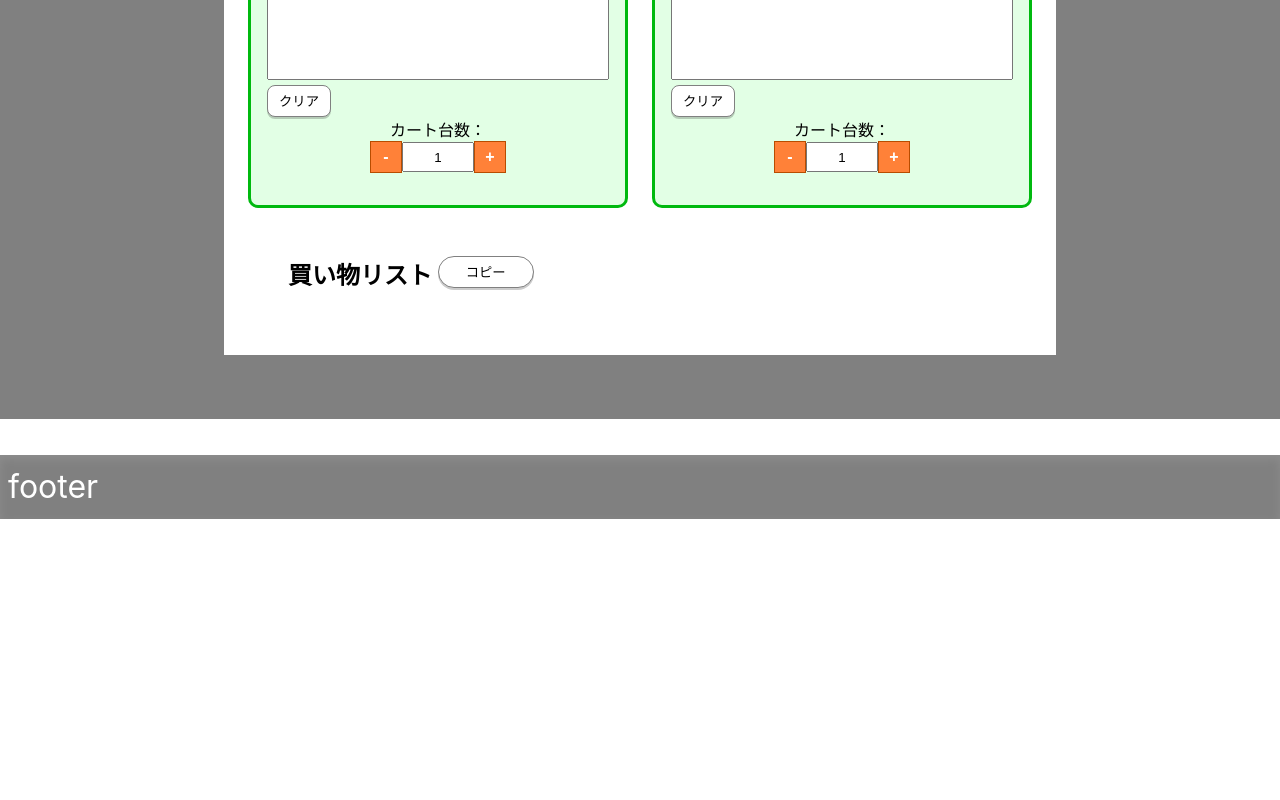
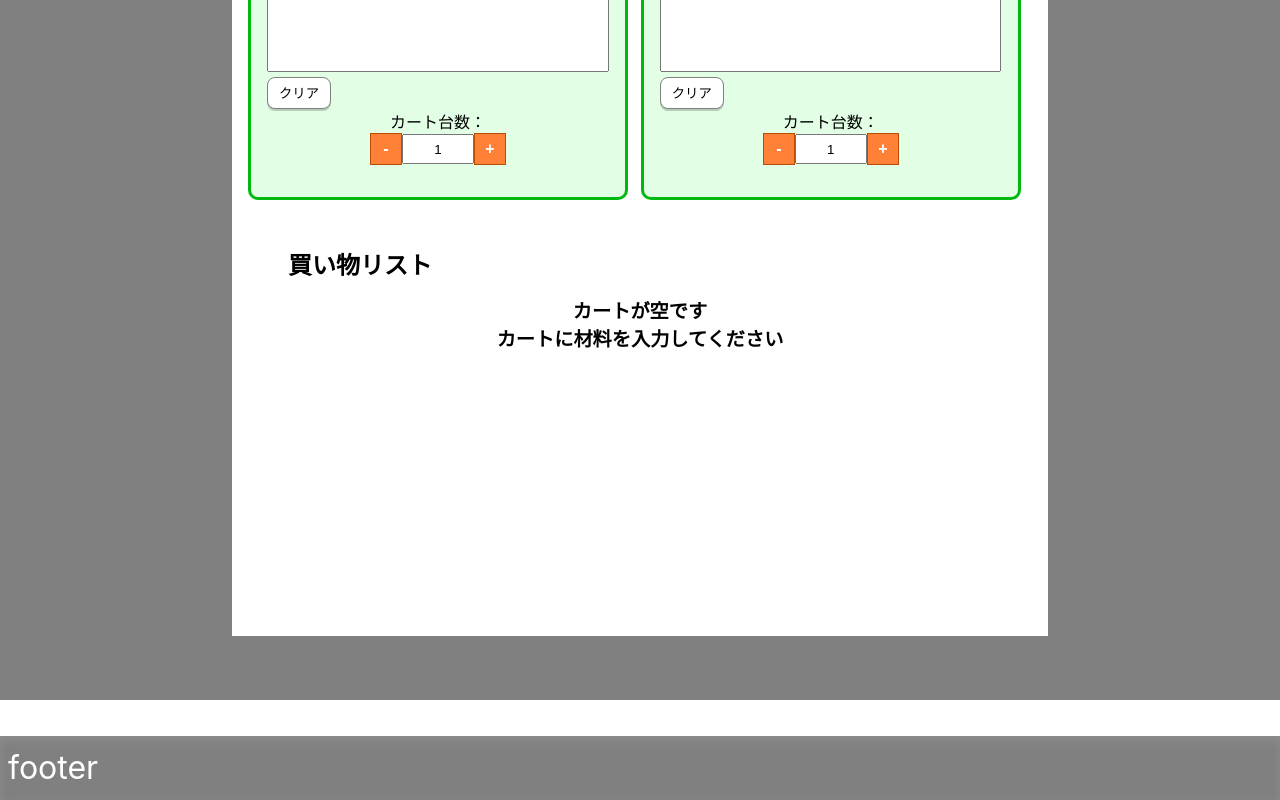
Before and after one commit to shimmen3141/calcart, a React (Create React App) app: page / in a window 1280 px wide. Shown: the part 884-1684 px from the top of the page. Before the commit the page ends 1403 px from the top, so only its background shows below. Built offline with nearby package versions, Linux system fonts and the light colour scheme.

Commit message:
update:cssの調整

```diff
--- a/src/features/Cart/Cart.css
+++ b/src/features/Cart/Cart.css
@@ -1,6 +1,6 @@
 .cart {
   position: relative;
-  width: calc(100vw - 3rem);
+  width: calc(100vw - 3.5rem);
   max-width: 380px;
   padding: 1rem 1rem 2rem 1rem;
   background-color: rgb(226, 255, 229);
--- a/src/features/Carts/Carts.css
+++ b/src/features/Carts/Carts.css
@@ -1,7 +1,7 @@
 .carts {
   display: flex;
   flex-wrap: nowrap;
-  gap: 24px;
+  gap: 0.8rem;
   overflow-x: auto;
   margin: 0 0.5rem 0 0.5rem;
 }
--- a/src/features/MainContents/MainContents.css
+++ b/src/features/MainContents/MainContents.css
@@ -1,8 +1,8 @@
 .mainContents {
     position: relative;
-    width: 800px;
+    max-width: 800px;
     margin: 0 auto;
-    padding: 1rem;
+    padding: 0.5rem;
     display: flex;
     flex-direction: column;
     background-color: white;
--- /dev/null
+++ b/src/features/ShoppingList/EmptyShoppingList.js
@@ -0,0 +1,10 @@
+const EmptyShoppingList = () => {
+  return (
+    <div className="empty">
+      <div>カートが空です</div>
+      <div>カートに材料を入力してください</div>
+    </div>
+  );
+};
+
+export default EmptyShoppingList;
--- a/src/features/ShoppingListArea/ShoppingList.css
+++ b/src/features/ShoppingListArea/ShoppingList.css
@@ -7,9 +7,11 @@
   padding: 1rem;
 
   .title {
+    height: 2rem;
     font-size: 1.5rem;
     font-weight: bold;
     display: flex;
+    align-items: center;
   }
 
   .normalList {
@@ -83,4 +85,20 @@
       border-radius: 0 0 0 8px;
     }
   }
+
+  .empty {
+    position: relative;
+    width: auto;
+    min-height: 300px;
+    border-radius: 10px;
+    box-sizing: border-box;
+    padding: 1rem;
+    background-color: white;
+
+    & div {
+      text-align: center;
+      font-size: 1.2rem;
+      font-weight: bold;
+    }
+  }
 }
--- a/src/features/ShoppingListArea/ShoppingListArea.js
+++ b/src/features/ShoppingListArea/ShoppingListArea.js
@@ -6,6 +6,7 @@ import {
   useToggleSwitch,
   ShoppingList,
   ClassifiedShoppingList,
+  EmptyShoppingList,
 } from "../index";
 import "./ShoppingList.css";
 
@@ -22,6 +23,15 @@ const ShoppingListArea = ({ items }) => {
     ? classifiedItemListText
     : itemListText;
 
+  if (itemList.length === 0) {
+    return (
+      <div className="shoppingList">
+        <div className="title">買い物リスト</div>
+        <EmptyShoppingList />
+      </div>
+    );
+  }
+
   return (
     <div className="shoppingList">
       <div className="title">
--- a/src/features/index.js
+++ b/src/features/index.js
@@ -6,6 +6,7 @@ export { default as Cart } from "./Cart/Cart";
 export { default as Carts } from "./Carts/Carts";
 export { default as ShoppingList } from "./ShoppingList/ShoppingList";
 export { default as ClassifiedShoppingList } from "./ShoppingList/ClassifiedShoppingList";
+export { default as EmptyShoppingList } from "./ShoppingList/EmptyShoppingList";
 export { default as ShoppingListArea } from "./ShoppingListArea/ShoppingListArea";
 export { default as InputFormatTag } from "./InputFormatTag/InputFormatTag";
 export { default as InputFormatModal } from "./Modals/InputFormatModal";
```
